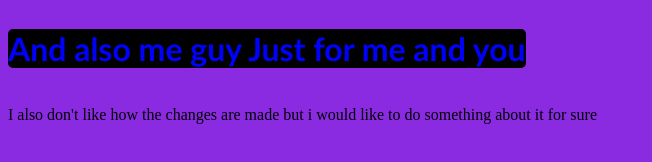
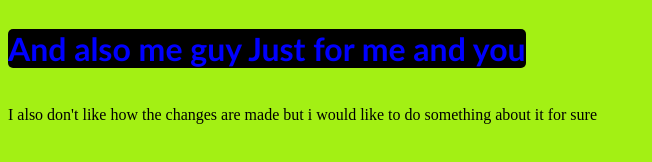
Before and after one commit to blessedempire/kopite, a plain HTML site: page index.html in a window 1280 px wide. Shown: the whole page, without its empty margins (0-652 px from the left). Drawn offline with Linux system fonts and the light colour scheme.

Commit message:
Update styles.css
Changed the Background color

```diff
--- a/styles.css
+++ b/styles.css
@@ -1,5 +1,5 @@
 body {
-    background-color: blueviolet;
+    background-color: rgb(163, 240, 20);
 }
 
 h1 {
```
